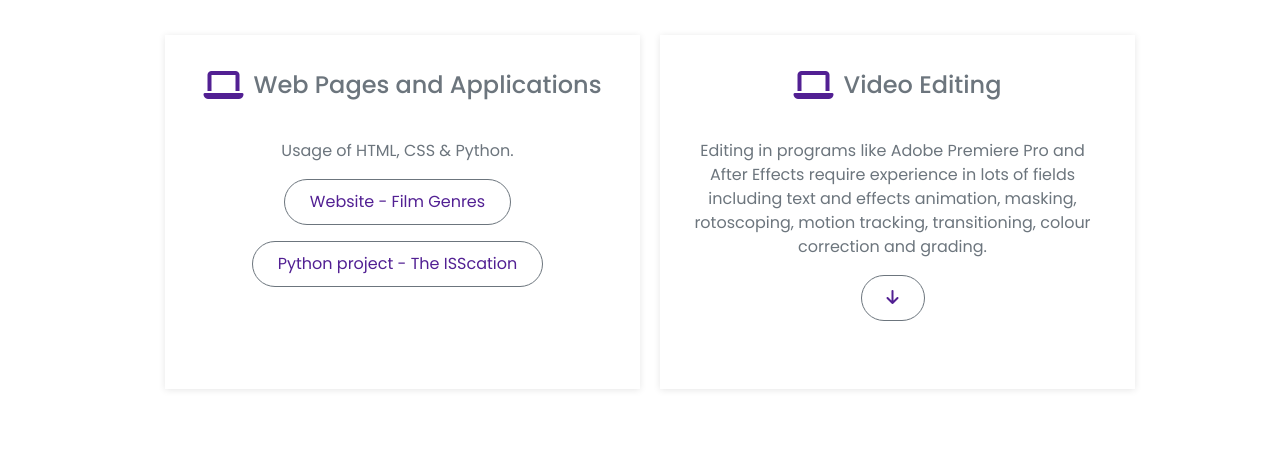
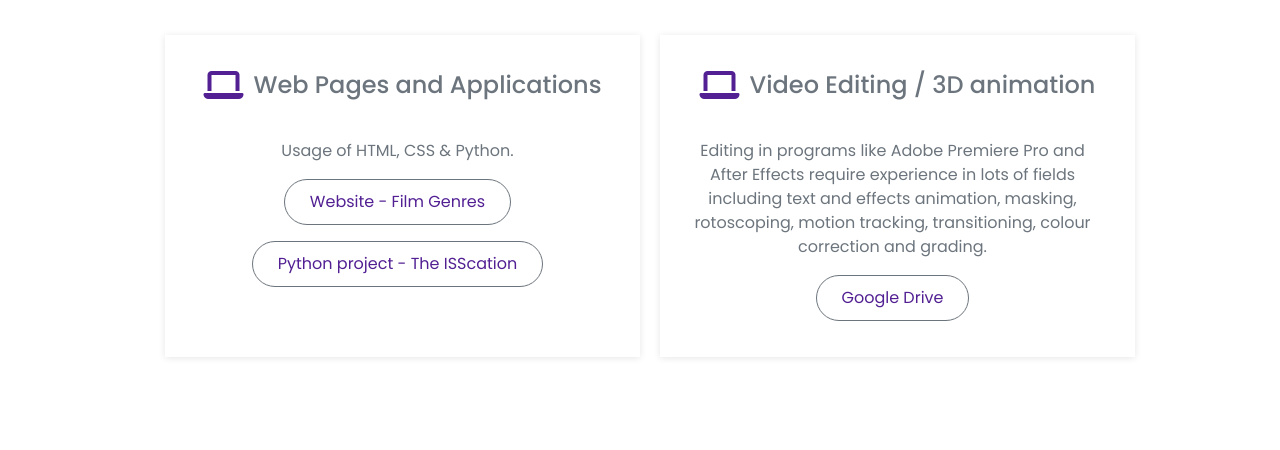
Before and after one commit to aleksandrabrzostek/personal-profile, a plain HTML site: page index.html in a window 1280 px wide. Shown: the part 3242-3692 px from the top of the page. Drawn offline with nearby package versions, Linux system fonts and the light colour scheme; grey boxes are pictures that could not be loaded.

Commit message:
Update index.html

```diff
--- a/index.html
+++ b/index.html
@@ -260,18 +260,17 @@
                 <div class="service-box col-lg-5 col-md-6 text-center mb-5 text-secondary">
                     <div class="d-flex align-items-center justify-content-center mb-4">
                         <i class="fa fa-2x fa-laptop service-icon text-purple mr-3"></i>
-                        <h4 class="font-weight-bold m-0">Video Editing</h4>
+                        <h4 class="font-weight-bold m-0">Video Editing / 3D animation</h4>
                     </div>
                     <p>Editing in programs like Adobe Premiere Pro and After Effects require experience in lots of
                         fields including text and
                         effects animation, masking, rotoscoping, motion tracking, transitioning, colour correction and grading.</p>
-                    <a href="#carouselExampleDark"
-                        class="btn text-purple mr-4 mb-5 btn-outline-secondary text-decoration-none"><i
-                            class="fa fa-arrow-down"></i></a>
+                    <a href="https://drive.google.com/drive/folders/1c0vI6ap3qlNnjDrdpVp4iTSml-uCpcmT?usp=drive_link" target="_blank"
+                        class="btn text-purple mr-4 mb-3 btn-outline-secondary text-decoration-none">Google Drive</a>
                 </div>
             </div>
             <!--Add carousel?? https://mdbootstrap.com/docs/standard/extended/video-carousel/-->
-            <!--Video Carousel-->
+            <!--Video Carousel
             <div id="carouselExampleDark" class="carousel carousel-dark slide is-static carousel-fade"
                 data-bs-interval="false">
                 <div class="carousel-inner">
@@ -317,7 +316,7 @@
                     <span class="visually-hidden">Next</span>
                 </button>
             </div>
-
+            -->
             <!--Videos
             <div class="row images">
                      <video class="img-fluid portfolio-element" controls muted>
```
